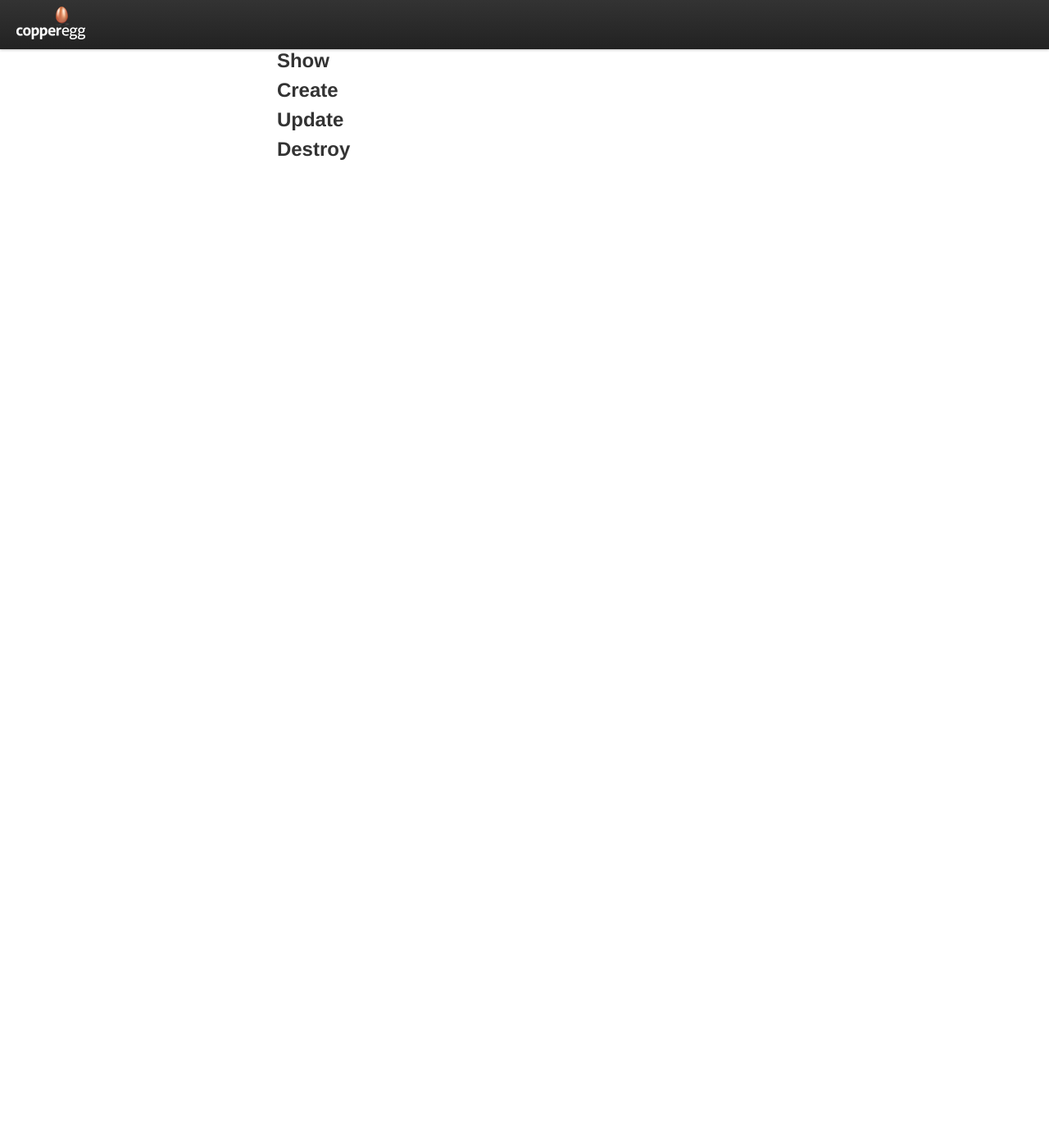
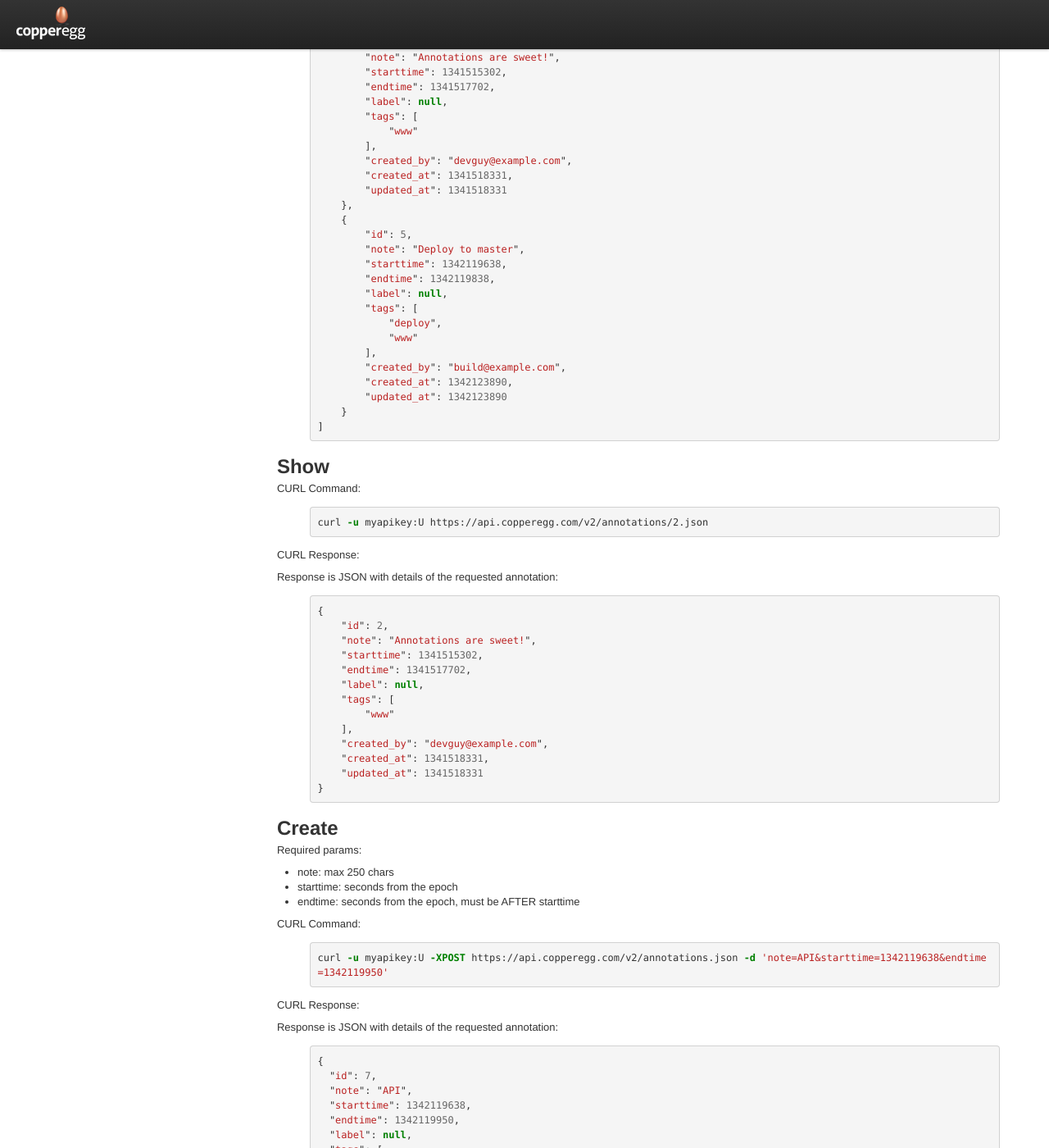
Before and after one commit to CopperEgg/apidocs, a Jekyll site: the page built from revealengine/annotations.md, in a window 1280 px wide and 1400 px high, scrolled down 332 px. Shown: the whole window at 82% size. Built offline with Jekyll 4.4.1, drawn with Linux system fonts in a browser that asks for light colours; before the commit the page ends 900 px from its top, so only the background shows below that; some of the changed text lies outside the part shown.

Commit message:
Annotations API

```diff
--- a/revealengine/annotations.md
+++ b/revealengine/annotations.md
@@ -8,24 +8,152 @@ Index
 
 CURL Command:
 {% highlight sh %}
-curl -u myapikey:S https://api.copperegg.com/v2/revealengine/annotations.json
+curl -u myapikey:U https://api.copperegg.com/v2/annotations.json
 {% endhighlight %}
 
 CURL Response:
+
+Response is JSON with an array of annotations.
+
 {% highlight javascript %}
-{
-  test: 'a'
-}
+[
+    {
+        "id": 2,
+        "note": "Annotations are sweet!",
+        "starttime": 1341515302,
+        "endtime": 1341517702,
+        "label": null,
+        "tags": [
+            "www"
+        ],
+        "created_by": "devguy@example.com",
+        "created_at": 1341518331,
+        "updated_at": 1341518331
+    },
+    {
+        "id": 5,
+        "note": "Deploy to master",
+        "starttime": 1342119638,
+        "endtime": 1342119838,
+        "label": null,
+        "tags": [
+            "deploy",
+            "www"
+        ],
+        "created_by": "build@example.com",
+        "created_at": 1342123890,
+        "updated_at": 1342123890
+    }
+]
 {% endhighlight %}
 
 Show
 ----
 
+CURL Command:
+{% highlight sh %}
+curl -u myapikey:U https://api.copperegg.com/v2/annotations/2.json
+{% endhighlight %}
+
+CURL Response:
+
+Response is JSON with details of the requested annotation:
+
+{% highlight javascript %}
+{
+    "id": 2,
+    "note": "Annotations are sweet!",
+    "starttime": 1341515302,
+    "endtime": 1341517702,
+    "label": null,
+    "tags": [
+        "www"
+    ],
+    "created_by": "devguy@example.com",
+    "created_at": 1341518331,
+    "updated_at": 1341518331
+}
+{% endhighlight %}
+
 Create
 ------
+
+Required params:
+* note: max 250 chars
+* starttime: seconds from the epoch
+* endtime: seconds from the epoch, must be AFTER starttime
+
+
+CURL Command:
+{% highlight sh %}
+curl -u myapikey:U -XPOST https://api.copperegg.com/v2/annotations.json -d 'note=API&starttime=1342119638&endtime=1342119950'
+{% endhighlight %}
+
+CURL Response:
+
+Response is JSON with details of the requested annotation:
+
+{% highlight javascript %}
+{
+  "id": 7,
+  "note": "API",
+  "starttime": 1342119638,
+  "endtime": 1342119950,
+  "label": null,
+  "tags": [
+
+  ],
+  "created_by": "devguy@sample.com",
+  "created_at": 1342126787,
+  "updated_at": 1342126787
+}
+{% endhighlight %}
+
 
 Update
 ------
 
+CURL Command:
+{% highlight sh %}
+curl -s -XPUT -u myapikey:U http://api.staging.cuegg.net/v2/annotations/7.json -d 'endtime=1342119990'
+{% endhighlight %}
+
+CURL Response:
+
+Response is JSON with details of the requested annotation:
+
+{% highlight javascript %}
+{
+  "id": 7,
+  "note": "API",
+  "starttime": 1342119638,
+  "endtime": 1342119990,
+  "label": null,
+  "tags": [
+
+  ],
+  "created_by": "devguy@sample.com",
+  "created_at": 1342126787,
+  "updated_at": 1342126978
+}
+{% endhighlight %}
+
+
 Destroy
 -------
+
+CURL Command:
+{% highlight sh %}
+curl -s -XDELETE -u myapikey:U http://api.staging.cuegg.net/v2/annotations/7.json
+
+{% endhighlight %}
+
+CURL Response:
+
+Response is Status 200, empty JSON:
+
+{% highlight javascript %}
+{
+
+}
+{% endhighlight %}
```
Also changed, not shown: index.md (+3 -0 lines).
